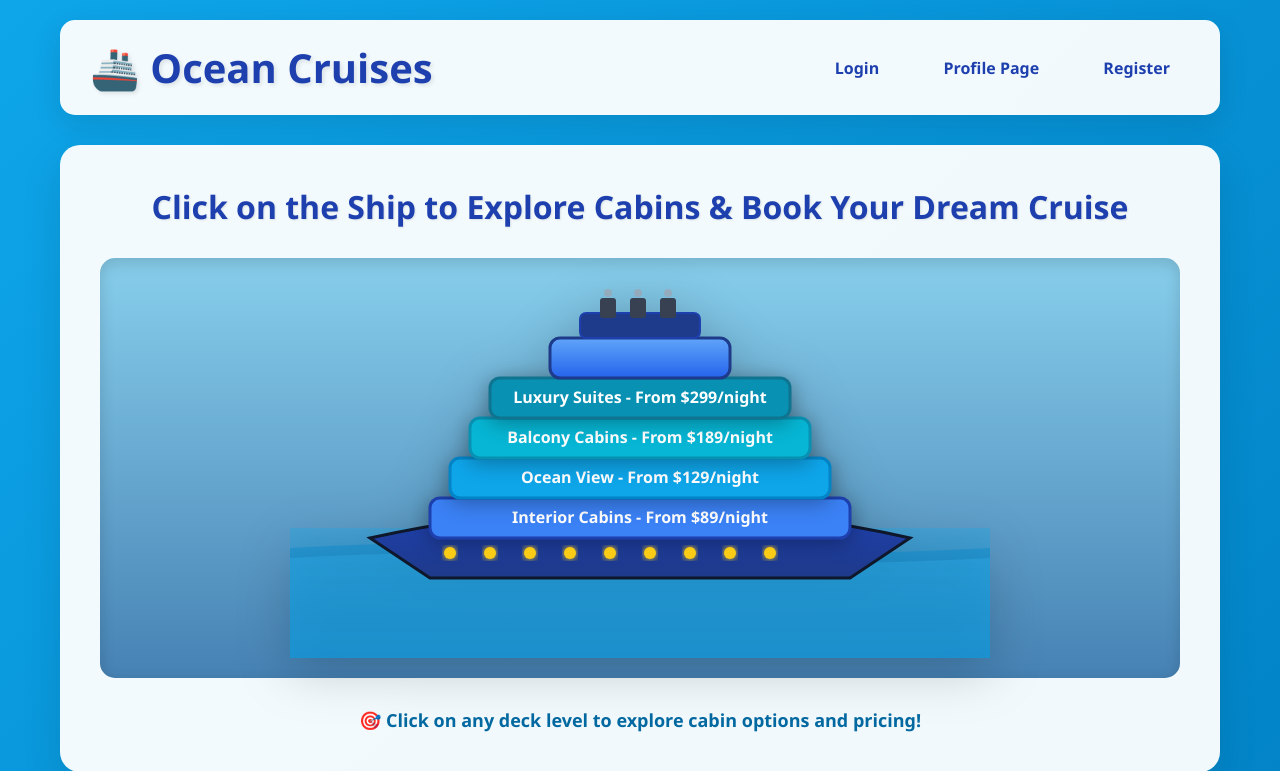
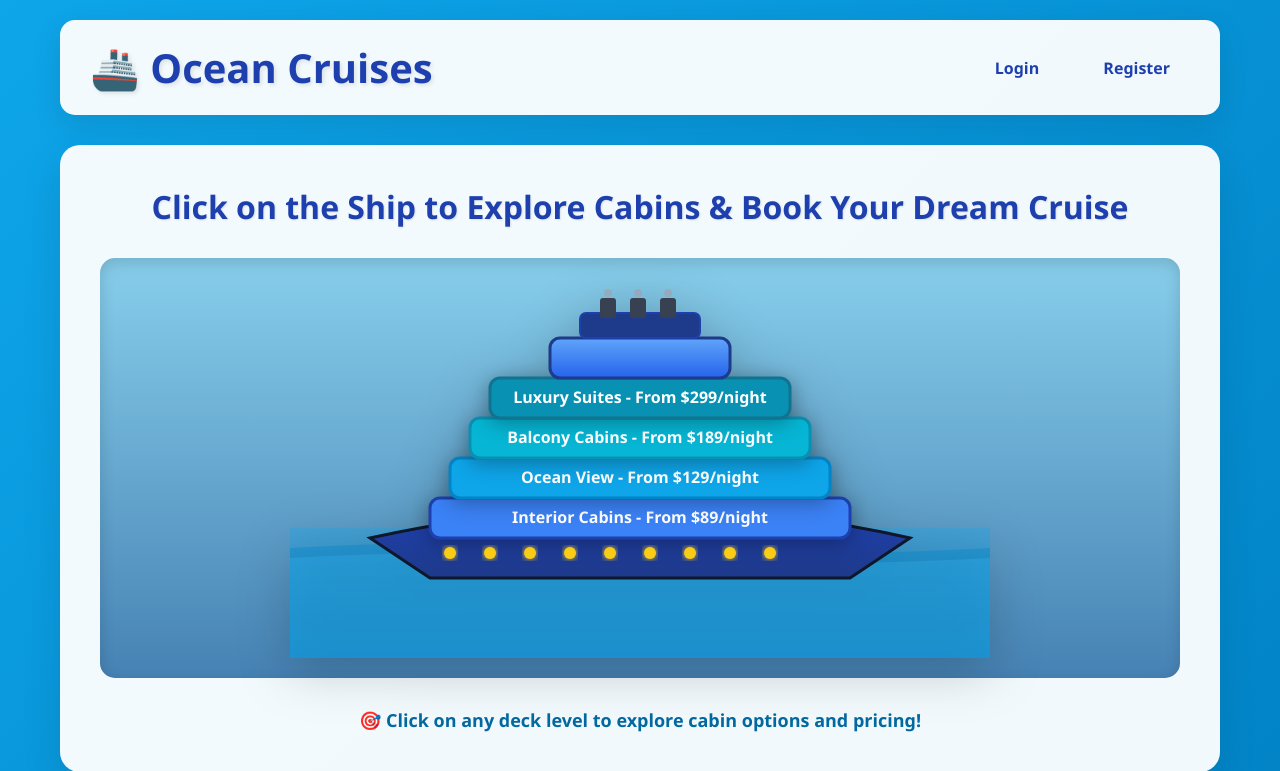
Before and after one commit to WRandazzo12/TeamPierPressure, a PHP site: page / in a window 1280 px wide. Shown: the top 771 px of the page. Run offline with PHP 8.4, Linux system fonts and the light colour scheme.

Commit message:
Update index.php

```diff
--- a/index.php
+++ b/index.php
@@ -21,9 +21,9 @@ $name = $_SESSION['firstname'] ?? $_SESSION['email'] ?? '';
         <?php if ($isLoggedIn): ?>
           <span style="font-weight:700;margin-right:12px;">Welcome, <?= htmlspecialchars($name) ?></span>
           <a href="logout.php">Logout</a>
+        <a href="profile.php">Profile Page</a>
         <?php else: ?>
           <a href="login.php">Login</a>
-          <a href="profile.php">Profile Page</a>
           <a href="register.php">Register</a>
         <?php endif; ?>
       </nav>
```
